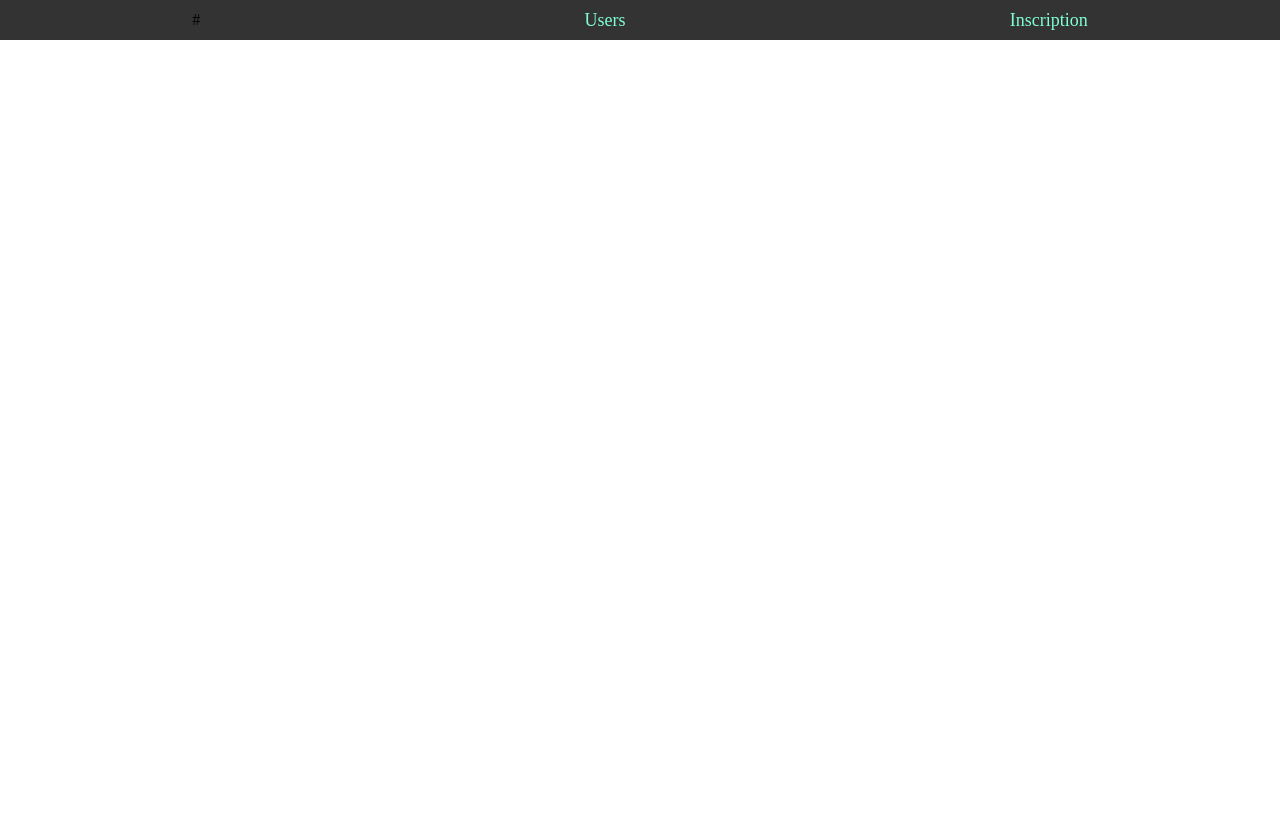
After one commit to timotheegrollier/myblog, a PHP site: page /header.php in a window 1280 px wide. The commit adds this page. Run offline with PHP 8.4, Linux system fonts and the light colour scheme.

```diff
--- /dev/null
+++ b/footer.php
@@ -0,0 +1,6 @@
+</main>
+<footer>
+</footer>
+</body>
+
+</html>
--- /dev/null
+++ b/header.php
@@ -0,0 +1,26 @@
+<!DOCTYPE html>
+<html lang="en">
+
+<head>
+    <meta charset="UTF-8">
+    <meta http-equiv="X-UA-Compatible" content="IE=edge">
+    <meta name="viewport" content="width=device-width, initial-scale=1.0">
+    <title>Document</title>
+    <link rel="stylesheet" href="./style2.css">
+</head>
+
+<body>
+    <header>
+        <nav>
+            <ul>
+                <li>#</li>
+                <a href="./users.php">
+                    <li>Users</li>
+                </a>
+                <a href="./inscription.html">
+                    <li>Inscription</li>
+                </a>
+            </ul>
+        </nav>
+    </header>
+    <main>
--- /dev/null
+++ b/style2.css
@@ -0,0 +1,57 @@
+* {
+  padding: 0;
+  margin: 0;
+  box-sizing: border-box;
+}
+
+body {
+  height: 100vh;
+}
+main {
+  height: 100%;
+}
+
+ul {
+  list-style: none;
+  display: flex;
+  justify-content: space-around;
+  align-items: center;
+  height: 100%;
+}
+
+a {
+  text-decoration: none;
+  color: white;
+}
+
+nav {
+  background: #333;
+  height: 5vh;
+}
+
+table {
+  width: 80%;
+}
+
+thead {
+  background: rgb(105, 93, 71);
+}
+
+td {
+  border: 1px solid black;
+}
+
+.userTab {
+  display: flex;
+  justify-content: center;
+  align-items: center;
+  height: 40%;
+}
+
+a {
+  font-size: large;
+  color: aquamarine;
+}
+.btn {
+  width: 20px;
+}
```
Also changed, not shown: editUsers.php (added, +32 -0 lines), index.html (deleted, +0 -15 lines), index.php (added, +17 -0 lines), inscription.php (+19 -7 lines), users.php (added, +67 -0 lines).
